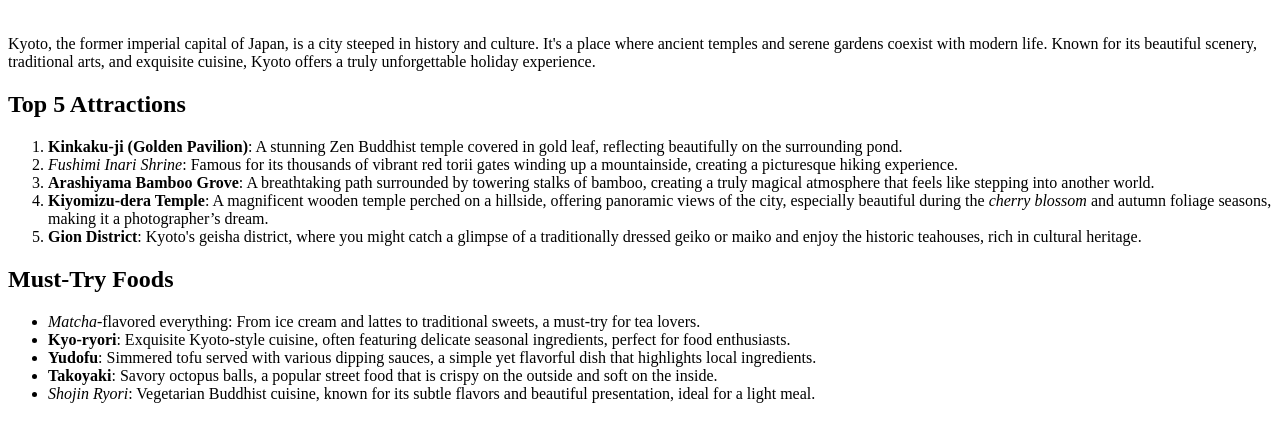
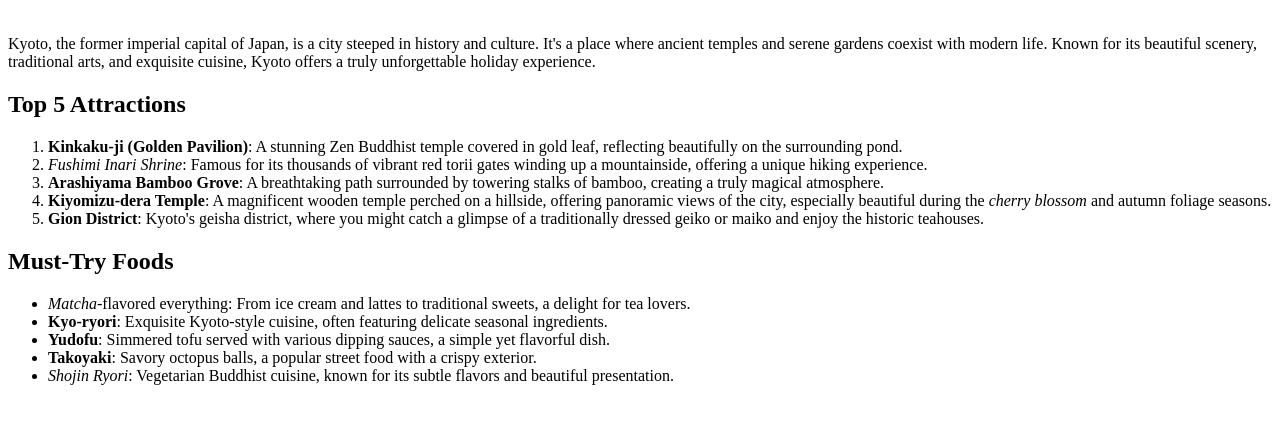
Before and after one commit to acciojob/favorite-holiday-AlbakhshSheikh, a website: page main.html in a window 1280 px wide. Shown: the part 79-520 px from the top of the page. Drawn offline with Linux system fonts and the light colour scheme.

Commit message:
created a submission

```diff
--- a/main.html
+++ b/main.html
@@ -19,22 +19,28 @@
         <li><strong>Kinkaku-ji (Golden Pavilion)</strong>: A stunning Zen Buddhist temple covered in gold leaf,
             reflecting beautifully on the surrounding pond.</li>
         <li><em>Fushimi Inari Shrine</em>: Famous for its thousands of vibrant red torii gates winding up a
-            mountainside, creating a picturesque hiking experience.</li>
-        <li><strong>Arashiyama Bamboo Grove</strong>: A breathtaking path surrounded by towering stalks of bamboo, creating a truly
-            magical atmosphere that feels like stepping into another world.</li>
-        <li><strong>Kiyomizu-dera Temple</strong>: A magnificent wooden temple perched on a hillside, offering panoramic views of the
-            city, especially beautiful during the <em>cherry blossom</em> and autumn foliage seasons, making it a photographer’s dream.</li>
-        <li><strong>Gion District</strong>: Kyoto's geisha district, where you might catch a glimpse of a traditionally dressed geiko or
-            maiko and enjoy the historic teahouses, rich in cultural heritage.</li>
+            mountainside, offering a unique hiking experience.</li>
+        <li><strong>Arashiyama Bamboo Grove</strong>: A breathtaking path surrounded by towering stalks of bamboo,
+            creating a truly
+            magical atmosphere.</li>
+        <li><strong>Kiyomizu-dera Temple</strong>: A magnificent wooden temple perched on a hillside, offering panoramic
+            views of the
+            city, especially beautiful during the <em>cherry blossom</em> and autumn foliage seasons.</li>
+        <li><strong>Gion District</strong>: Kyoto's geisha district, where you might catch a glimpse of a traditionally
+            dressed geiko or
+            maiko and enjoy the historic teahouses.</li>
     </ol>
 
     <h2>Must-Try Foods</h2>
     <ul>
-        <li><em>Matcha</em>-flavored everything: From ice cream and lattes to traditional sweets, a must-try for tea lovers.</li>
-        <li><strong>Kyo-ryori</strong>: Exquisite Kyoto-style cuisine, often featuring delicate seasonal ingredients, perfect for food enthusiasts.</li>
-        <li><strong>Yudofu</strong>: Simmered tofu served with various dipping sauces, a simple yet flavorful dish that highlights local ingredients.</li>
-        <li><strong>Takoyaki</strong>: Savory octopus balls, a popular street food that is crispy on the outside and soft on the inside.</li>
-        <li><em>Shojin Ryori</em>: Vegetarian Buddhist cuisine, known for its subtle flavors and beautiful presentation, ideal for a light meal.</li>
+        <li><em>Matcha</em>-flavored everything: From ice cream and lattes to traditional sweets, a delight for tea
+            lovers.</li>
+        <li><strong>Kyo-ryori</strong>: Exquisite Kyoto-style cuisine, often featuring delicate seasonal ingredients.
+        </li>
+        <li><strong>Yudofu</strong>: Simmered tofu served with various dipping sauces, a simple yet flavorful dish.</li>
+        <li><strong>Takoyaki</strong>: Savory octopus balls, a popular street food with a crispy exterior.</li>
+        <li><em>Shojin Ryori</em>: Vegetarian Buddhist cuisine, known for its subtle flavors and beautiful presentation.
+        </li>
     </ul>
 </body>
 
```
